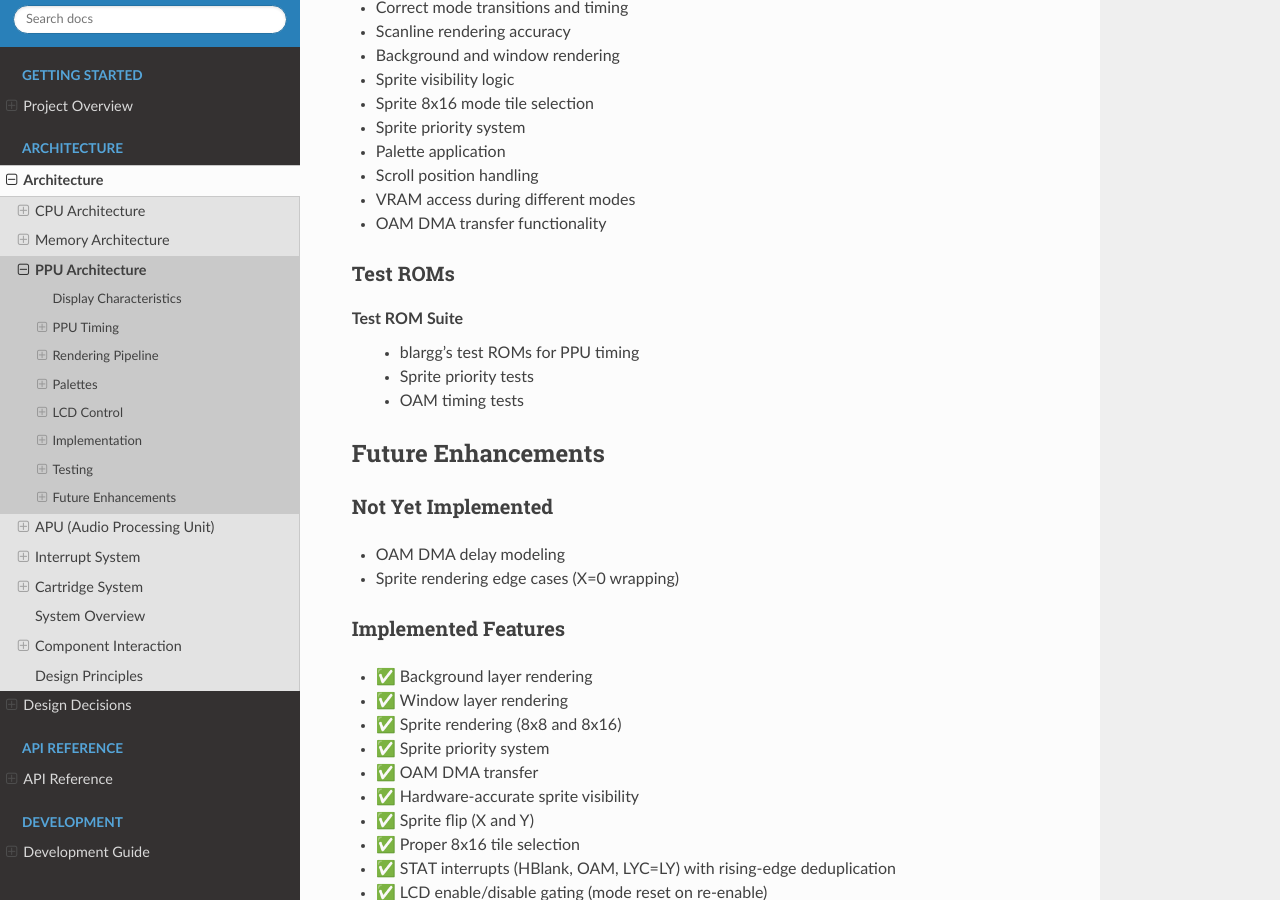
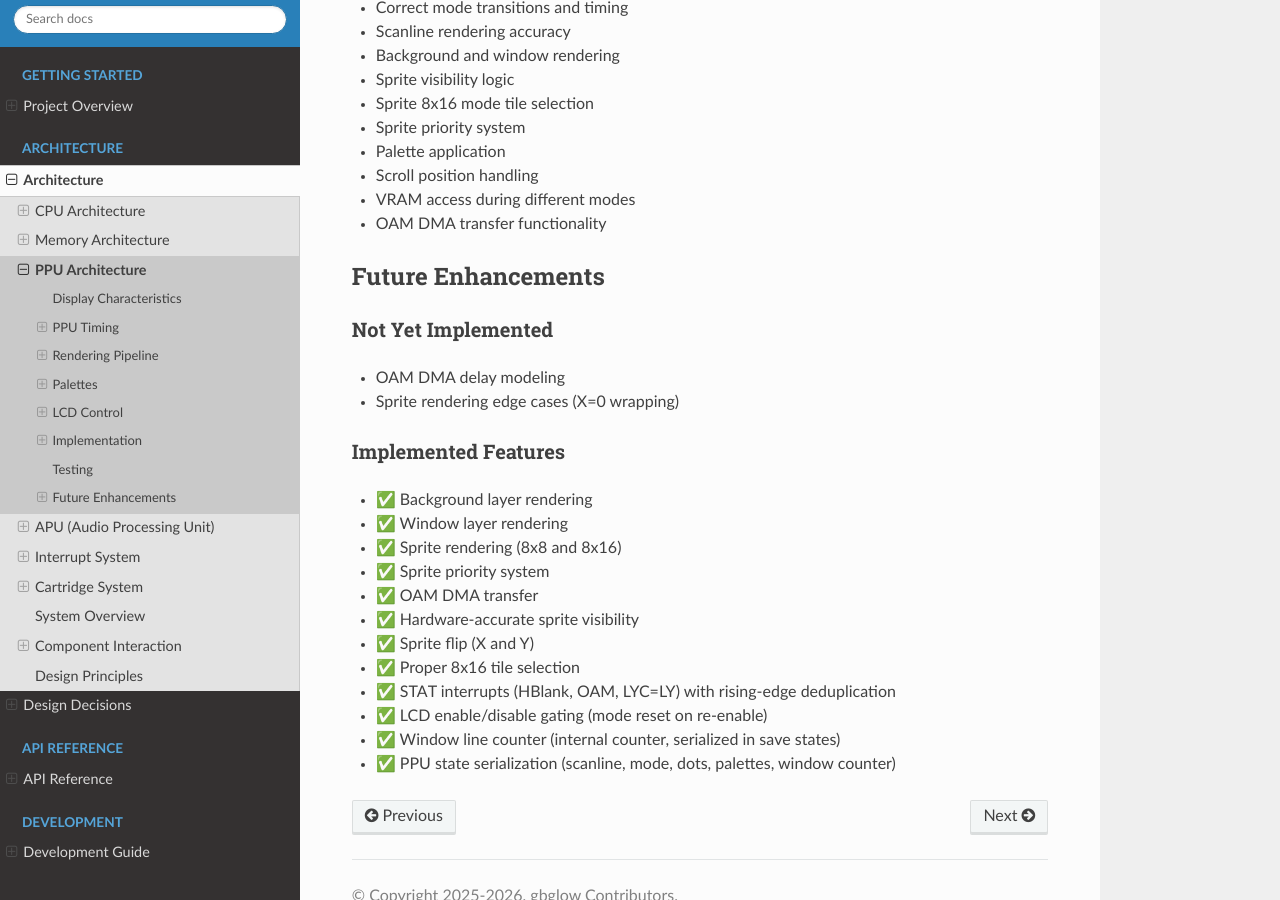
Before and after one commit to byteshiftlabs/gbglow, a Sphinx documentation site: the page built from docs/architecture/ppu.rst, in a window 1280 px wide and 900 px high, scrolled down 11381 px. Built offline with Sphinx 7.4.7 and the Read the Docs theme 3.1.0, drawn with Linux system fonts in a browser that asks for light colours.

Commit message:
Removed references to test ROM suites the project does not use

```diff
--- a/docs/architecture/apu.rst
+++ b/docs/architecture/apu.rst
@@ -212,10 +212,7 @@
 Testing
 -------
 
-The APU is tested with:
-
-1. Manual audio checks with representative ROM behavior
-2. blargg's ``dmg_sound`` test ROMs
+The APU is checked by manual audio comparison against representative ROM behavior.
 
 See Also
 --------
--- a/docs/architecture/ppu.rst
+++ b/docs/architecture/ppu.rst
@@ -688,14 +688,6 @@
 * VRAM access during different modes
 * OAM DMA transfer functionality
 
-Test ROMs
-~~~~~~~~~
-
-**Test ROM Suite**
-   * blargg's test ROMs for PPU timing
-   * Sprite priority tests
-   * OAM timing tests
-
 Future Enhancements
 -------------------
 
```
Also changed, not shown: docs/development/index.rst (+0 -7 lines).
